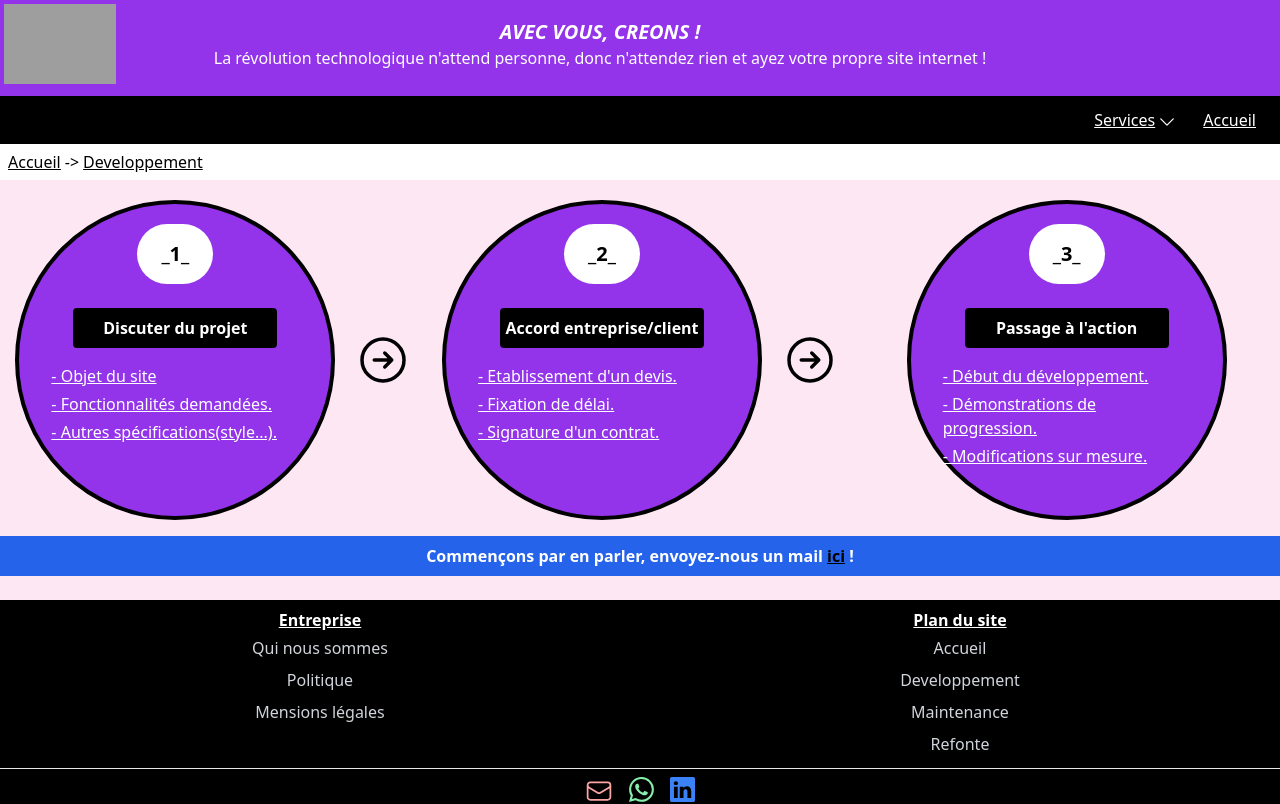
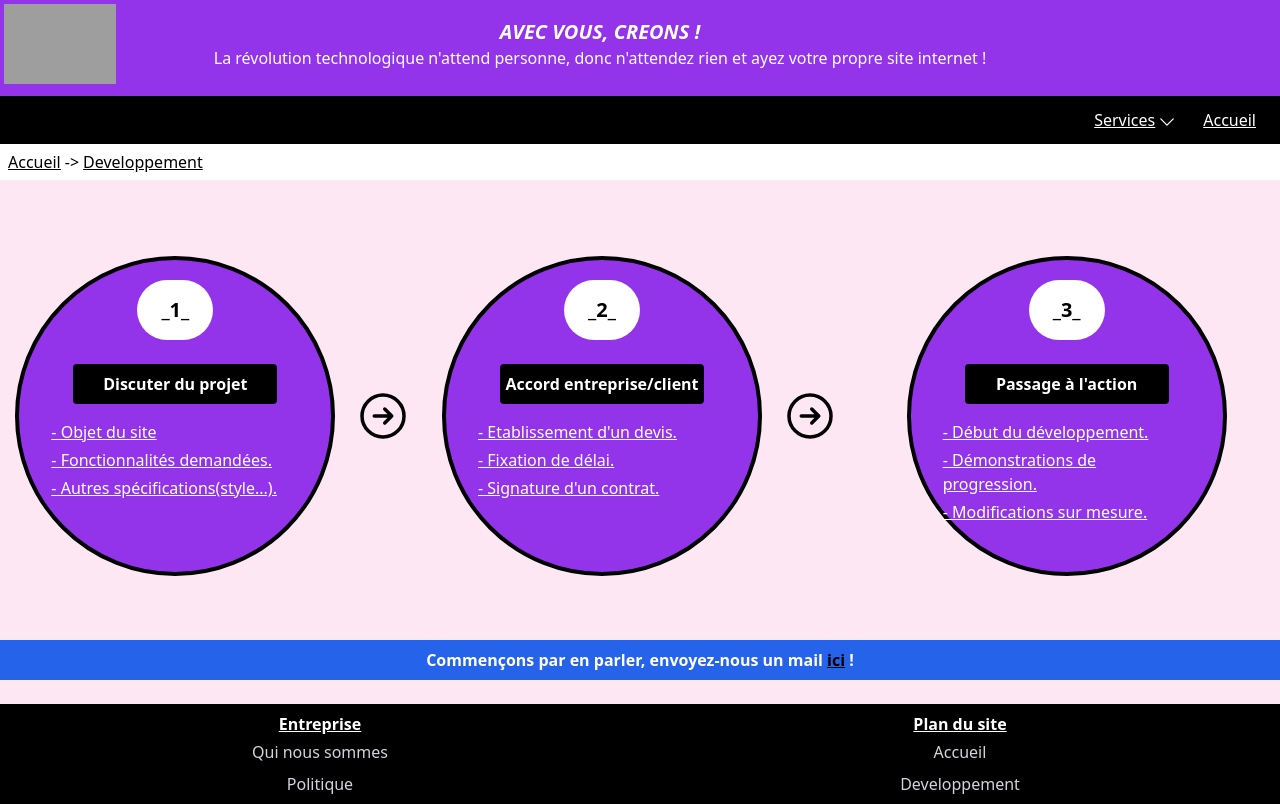
Before and after one commit to YALNEZAMI/FAV-Dev, a Nuxt app: page /developpement in a window 1280 px wide. Shown: the top 804 px of the page. Built offline with nearby package versions, Linux system fonts and the light colour scheme; grey boxes are pictures that could not be loaded.

Commit message:
style: more my for protocole part

```diff
--- a/pages/developpement/index.vue
+++ b/pages/developpement/index.vue
@@ -1,6 +1,8 @@
 <template>
   <main>
-    <div class="lg:flex m-2 w-11/12 lg:w-full mx-auto lg:justify-center">
+    <div
+      class="lg:flex m-2 sm:my-16 w-11/12 lg:w-full mx-auto lg:justify-center"
+    >
       <div
         class="lg:flex justify-center lg:w-1/3"
         v-for="(protocole, i) of protocoles"
--- a/pages/maintenance/index.vue
+++ b/pages/maintenance/index.vue
@@ -2,7 +2,7 @@
   <main>
     <div class="lg:flex m-2 w-11/12 lg:w-full mx-auto lg:justify-center">
       <div
-        class="lg:flex justify-center lg:w-1/3"
+        class="lg:flex sm:my-16 justify-center lg:w-1/3"
         v-for="(protocole, i) of protocoles"
         :key="protocole.index"
       >
--- a/pages/refonte/index.vue
+++ b/pages/refonte/index.vue
@@ -2,7 +2,7 @@
   <main>
     <div class="lg:flex m-2 w-11/12 lg:w-full mx-auto lg:justify-center">
       <div
-        class="lg:flex justify-center lg:w-1/3"
+        class="lg:flex sm:my-16 justify-center lg:w-1/3"
         v-for="(protocole, i) of protocoles"
         :key="protocole.index"
       >
```
